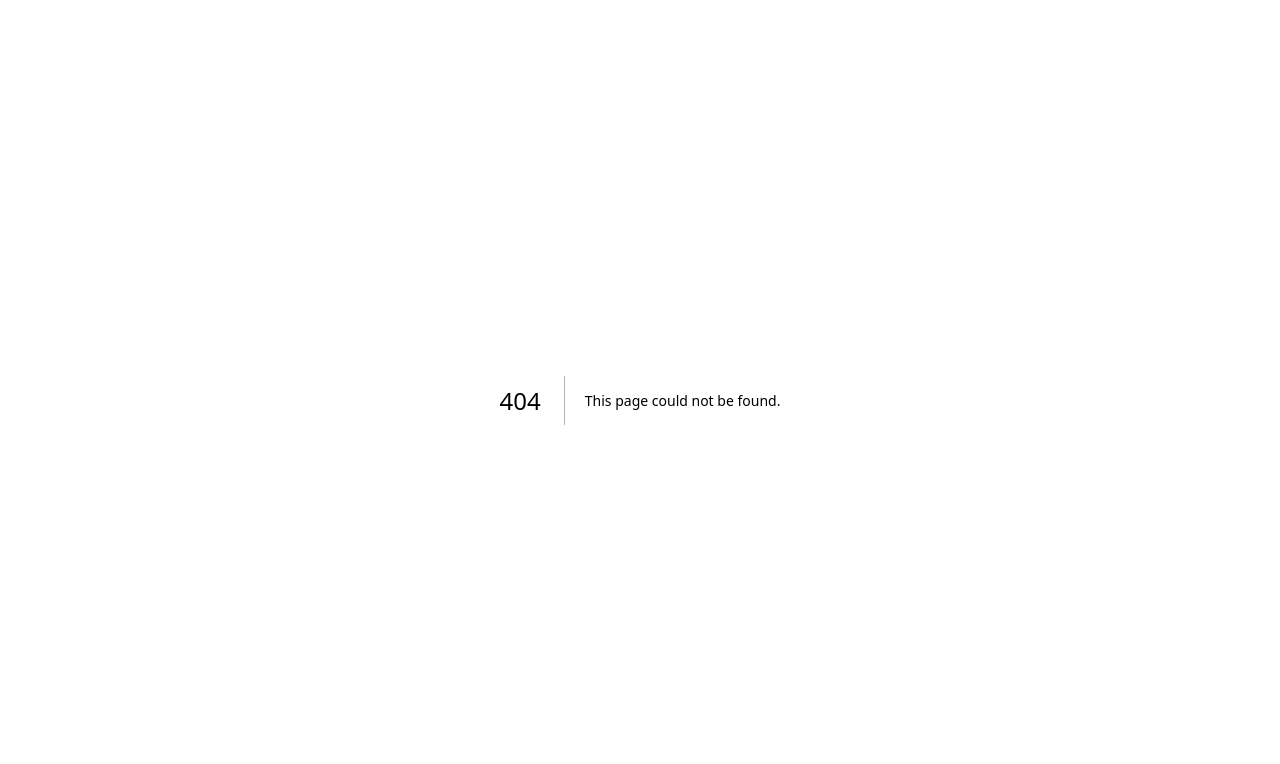
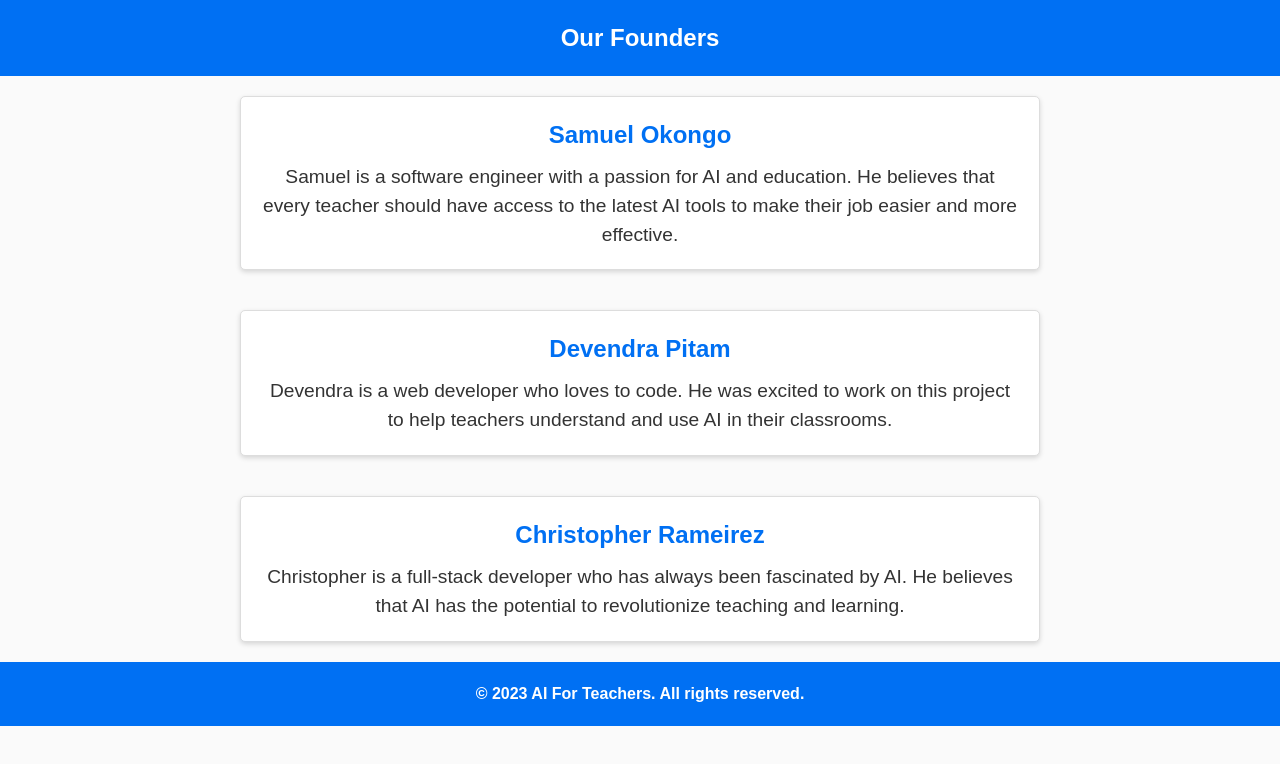
Before and after one commit to Samuel-Okongo/next.js, a Next.js app: page /founderpage in a window 1280 px wide. Before the commit this address had no page. Shown: the top 764 px of the page. Built offline with nearby package versions, Linux system fonts and the light colour scheme.

Commit message:
fixed founders page

```diff
--- /dev/null
+++ b/src/pages/founderpage.tsx
@@ -0,0 +1,98 @@
+import React from 'react';
+
+const pageContainerStyle = {
+  display: 'flex',
+  flexDirection: 'column',
+  alignItems: 'center',
+  backgroundColor: '#fafafa',
+  fontFamily: 'Arial, sans-serif',
+  color: '#333',
+  minHeight: '100vh',
+};
+
+const headerStyle = {
+  backgroundColor: '#0070f3',
+  width: '100%',
+  padding: '20px 0',
+  color: 'white',
+  fontSize: '1.5em',
+  textAlign: 'center',
+  fontWeight: 'bold',
+  position: 'sticky',
+  top: '0',
+  zIndex: '10',
+};
+
+const founderCardStyle = {
+  display: 'flex',
+  flexDirection: 'column',
+  alignItems: 'center',
+  justifyContent: 'center',
+  backgroundColor: '#fff',
+  border: '1px solid #ddd',
+  borderRadius: '5px',
+  margin: '20px',
+  padding: '20px',
+  boxShadow: '0 2px 5px rgba(0, 0, 0, 0.15)',
+  maxWidth: '800px',
+  width: '90%',
+};
+
+const founderNameStyle = {
+  fontSize: '1.5em',
+  fontWeight: 'bold',
+  color: '#0070f3',
+};
+
+const founderDescriptionStyle = {
+  marginTop: '10px',
+  fontSize: '1.2em',
+  textAlign: 'center',
+};
+
+const footerStyle = {
+  backgroundColor: '#0070f3',
+  width: '100%',
+  padding: '20px 0',
+  color: 'white',
+  fontSize: '1em',
+  textAlign: 'center',
+  fontWeight: 'bold',
+  position: 'sticky',
+  bottom: '0',
+};
+
+const FounderPage = () => {
+  const founders = [
+    {
+      name: 'Samuel Okongo',
+      description:
+        'Samuel is a software engineer with a passion for AI and education. He believes that every teacher should have access to the latest AI tools to make their job easier and more effective.',
+    },
+    {
+      name: 'Devendra Pitam',
+      description:
+        'Devendra is a web developer who loves to code. He was excited to work on this project to help teachers understand and use AI in their classrooms.',
+    },
+    {
+      name: 'Christopher Rameirez',
+      description:
+        'Christopher is a full-stack developer who has always been fascinated by AI. He believes that AI has the potential to revolutionize teaching and learning.',
+    },
+  ];
+
+  return (
+    <div style={pageContainerStyle}>
+      <header style={headerStyle}>Our Founders</header>
+      {founders.map((founder, index) => (
+        <div key={index} style={founderCardStyle}>
+          <div style={founderNameStyle}>{founder.name}</div>
+          <div style={founderDescriptionStyle}>{founder.description}</div>
+        </div>
+      ))}
+      <footer style={footerStyle}>© 2023 AI For Teachers. All rights reserved.</footer>
+    </div>
+  );
+};
+
+export default FounderPage;
--- a/src/pages/index.tsx
+++ b/src/pages/index.tsx
@@ -1,6 +1,6 @@
 import Link from 'next/link'
 import Image from 'next/image'
-import searchbar from '../components/searchbar';
+import SearchBar from '../components/searchbar.js';
 import { Inter } from 'next/font/google'
 import styles from '../styles/SearchBar.module.css'
 
@@ -9,20 +9,20 @@ const inter = Inter({ subsets: ['latin'] })
 export default function Home() {
   return (
     <main className="flex min-h-screen flex-col items-center justify-between p-24">
-      <div className="z-10 w-full max-w-5xl items-center justify-between font-mono text-sm lg:flex">
-        <searchbar onSearch={(searchTerm) => console.log(searchTerm)} />
-        <p className="fixed left-0 top-0 flex w-full justify-center border-b border-gray-300 bg-gradient-to-b from-zinc-200 pb-6 pt-8 backdrop-blur-2xl dark:border-neutral-800 dark:bg-zinc-800/30 dark:from-inherit lg:static lg:w-auto  lg:rounded-xl lg:border lg:bg-gray-200 lg:p-4 lg:dark:bg-zinc-800/30">
+        <searchbar className="searchbar-top-right" onSearch={(searchTerm) => console.log(searchTerm)} />
+        <div className="z-10 w-full max-w-5xl items-center justify-between font-mono text-sm lg:flex">
+        <p className="fixed left-0 top-0 flex w-full justify-center border-b border-black-300 bg-gradient-to-b from-zinc-200 pb-6 pt-8 backdrop-blur-2xl dark:border-neutral-800 dark:bg-zinc-800/30 dark:from-inherit lg:static lg:w-auto  lg:rounded-xl lg:border lg:bg-gray-200 lg:p-4 lg:dark:bg-zinc-800/30">
           Get started by clicking this&nbsp;
           <a href="http://localhost:3000/signup" class="font-mono font-bold">Signup</a>
         </p>
         <div className="fixed bottom-0 left-0 flex h-48 w-full items-end justify-center bg-gradient-to-t from-white via-white dark:from-black dark:via-black lg:static lg:h-auto lg:w-auto lg:bg-none">
           <a
             className="pointer-events-none flex place-items-center gap-2 p-8 lg:pointer-events-auto lg:p-0"
-            href="https://vercel.com?utm_source=create-next-app&utm_medium=default-template-tw&utm_campaign=create-next-app"
+            href="http://localhost:3000/founderpage"
             target="_blank"
             rel="noopener noreferrer"
           >
-            By{'Samuel,Chris,Dev'}
+            {'Founders'}
             <Image
               src="/vercel.svg"
               alt="Vercel Logo"
@@ -34,7 +34,7 @@ export default function Home() {
           </a>
         </div>
       </div>
-<h1 className="title">
+      <h1 className="title">
   Read <Link href="/posts/first-post">this page!</Link>
 </h1>
 
```
Also changed, not shown: components/searchbar.tsx (deleted, +0 -28 lines), src/pages/founder's page.tsx (deleted).
